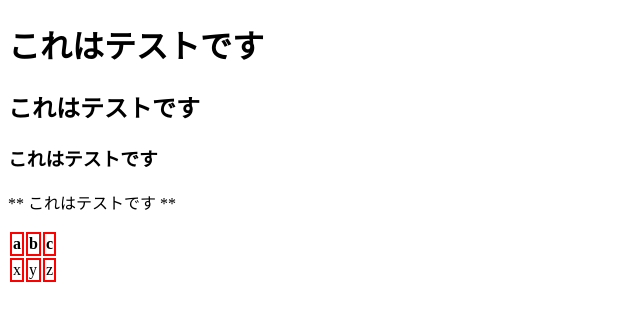
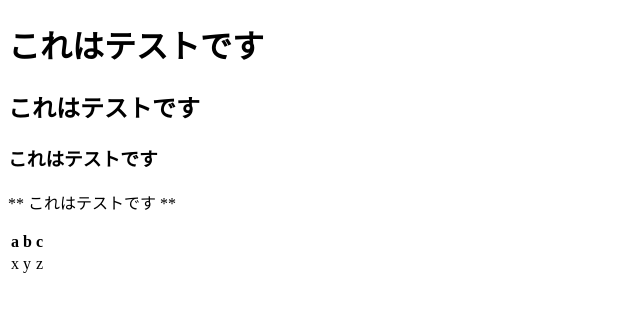
Before and after one commit to rfriends/rfriends, a Jekyll site: the page built from test.md, in a window 1280 px wide. Shown: the top 321 px of the page, without its empty margins (0-640 px from the left). Built offline with Jekyll 4.4.1, drawn with Linux system fonts in a browser that asks for light colours; our own code applies the rules of GitHub Pages for plain Markdown files; Markdown is read by kramdown in place of the engine named in the settings.

Commit message:
Update default.html

```diff
--- a/_layouts/default.html
+++ b/_layouts/default.html
@@ -6,7 +6,7 @@
     <style>
       table {
 table, td, th {
-border: 2px #ff0000 solid;
+border: 2px glay; solid;
 }
     </style>
   </head>
```
